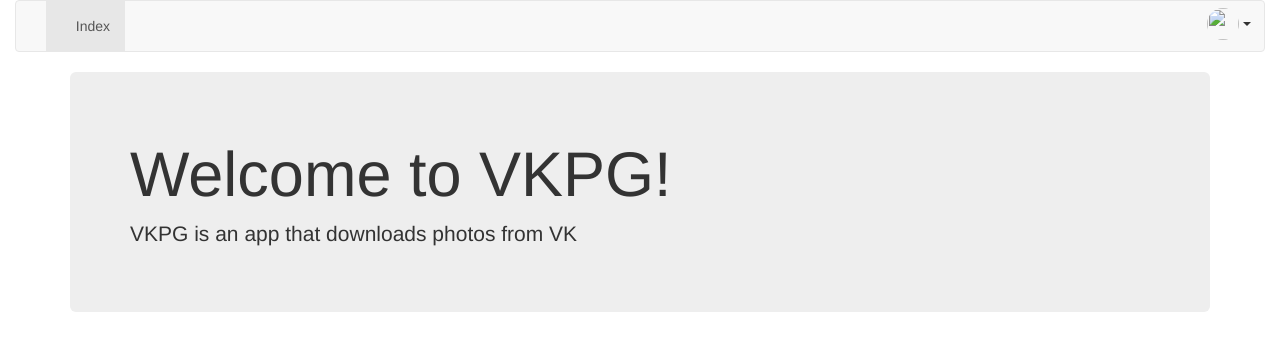
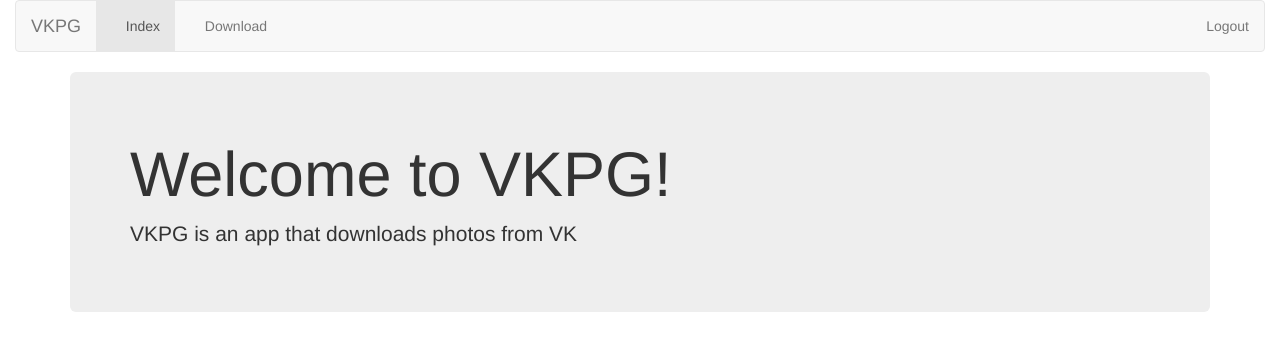
Before and after one commit to Suenweek/vkpg, a Flask app: page / in a window 1280 px wide. Shown: the top 351 px of the page. Run offline with Flask 2, Linux system fonts and the light colour scheme; a user stored in the database is signed in; some libraries are stand-ins or nearby versions; some web fonts are replaced.

Commit message:
- Refactor VkUser model to use access_token - Better UI

```diff
--- a/app/__init__.py
+++ b/app/__init__.py
@@ -25,5 +25,7 @@
 # LoginManager
 lm = LoginManager(app)
 lm.login_view = "login"
+lm.login_message_category = "warning"
+
 
 from . import routes
--- a/app/config.py
+++ b/app/config.py
@@ -2,6 +2,7 @@
 
 
 # Common
+APP_NAME = "VKPG"
 SECRET_KEY = os.environ.get("VKPG_SECRET_KEY")
 DEBUG = os.environ.get("VKPG_DEBUG")
 LOG_DIR = "log"
--- a/app/models.py
+++ b/app/models.py
@@ -5,13 +5,11 @@
     """
     Represents a user
     """
-    def __init__(self, id, access_token=None):
-        self.id = id
-        if access_token is not None:
-            self.access_token = access_token
+    def __init__(self, access_token):
+        self.access_token = access_token
 
     def __repr__(self):
-        return "<User(id='%s')>" % self.id
+        return "<VkUser()>"
 
     @property
     def is_authenticated(self):
@@ -26,7 +24,7 @@
         return False
 
     def get_id(self):
-        return self.id
+        return self.access_token
 
     @property
     def access_token(self):
--- a/app/routes.py
+++ b/app/routes.py
@@ -11,15 +11,8 @@
 
 
 @lm.user_loader
-def load_user(user_id):
-    return VkUser(id=user_id)
-
-
-@app.route("/")
-@app.route("/index")
-@login_required
-def index():
-    return render_template("index.html")
+def load_user(access_token):
+    return VkUser(access_token=access_token)
 
 
 @app.route("/login")
@@ -28,7 +21,7 @@
         return redirect(url_for("index"))
     else:
         next_url = request.args.get("next") or url_for("index")
-        return render_template("login.html", next=next_url)
+        return redirect(url_for("login_oauth_vk", next=next_url))
 
 
 @app.route("/logout")
@@ -60,8 +53,20 @@
         flash("You denied the request to sign in", category="warning")
         return redirect(next_url)
 
-    user = VkUser(id=response["user_id"], access_token=response["access_token"])
+    user = VkUser(access_token=response["access_token"])
     login_user(user)
 
     flash("Successfully logged in", category="success")
     return redirect(next_url)
+
+
+@app.route("/")
+@app.route("/index")
+def index():
+    return render_template("index.html")
+
+
+@app.route("/download")
+@login_required
+def download():
+    return render_template("download.html")
--- a/app/templates/base.html
+++ b/app/templates/base.html
@@ -6,25 +6,17 @@
   <link rel="shortcut icon" href="{{ url_for('static', filename='img/favicon.ico') }}">
 
   <!-- Title -->
-  {% if title %}
-    <title>{{ title }} | {{ config.APP_NAME }}</title>
-  {% else %}
-    <title>{{ config.APP_NAME }}</title>
-  {% endif %}
+  <title>{{ config.APP_NAME }}</title>
 
   <!-- Styles -->
-  <link rel="stylesheet" type="text/css" href="{{ url_for('static', filename='css/base.css') }}">
   {% block styles %}
   {% endblock %}
 
   <!-- JQuery -->
   <script type="text/javascript" src="https://code.jquery.com/jquery-1.11.1.min.js"></script>
 
-  <!-- Bootstrap -->
-  <!--<link rel="stylesheet" href="https://maxcdn.bootstrapcdn.com/bootstrap/3.3.7/css/bootstrap.min.css" integrity="sha384-BVYiiSIFeK1dGmJRAkycuHAHRg32OmUcww7on3RYdg4Va+PmSTsz/K68vbdEjh4u" crossorigin="anonymous">-->
-
-  <!-- Bootstrap theme -->
-  <link rel="stylesheet" href="https://bootswatch.com/3/united/bootstrap.min.css">
+  <!-- Bootstrap with theme -->
+  <link rel="stylesheet" href="https://bootswatch.com/3/cerulean/bootstrap.min.css">
 
   <!-- Latest compiled and minified JavaScript -->
   <script src="https://maxcdn.bootstrapcdn.com/bootstrap/3.3.7/js/bootstrap.min.js" integrity="sha384-Tc5IQib027qvyjSMfHjOMaLkfuWVxZxUPnCJA7l2mCWNIpG9mGCD8wGNIcPD7Txa" crossorigin="anonymous"></script>
--- /dev/null
+++ b/app/templates/download.html
@@ -0,0 +1,5 @@
+{% extends "base.html" %}
+
+{% block content %}
+  <h1>Coming soon...</h1>
+{% endblock %}
--- a/app/templates/navbar.html
+++ b/app/templates/navbar.html
@@ -16,33 +16,29 @@
           Index
         </a>
       </li>
+      {% if g.user.is_authenticated %}
+        {% if request.path == "/download" %}
+          <li class="active">
+        {% else %}
+          <li>
+        {% endif %}
+          <a href="{{ url_for('download') }}" name="index">
+            <span class="glyphicon glyphicon-download"></span>
+            Download
+          </a>
+        </li>
+      {% endif %}
     </ul>
     <ul class="nav navbar-nav navbar-right">
       {% if g.user.is_authenticated %}
         <li>
-          <div class="dropdown">
-            <div class="btn dropdown-toggle" data-toggle="dropdown">
-              <img class="avatar img-circle" src="{{ g.user.avatar_url }}"
-                   width="32" height="32"/>
-              <span>{{ g.user.name }}</span>
-              <span class="caret"></span>
-            </div>
-            <ul class="dropdown-menu">
-              <li>
-                <a href="{{ url_for('logout') }}" name="logout">
-                  <span class="glyphicon glyphicon-log-out"></span>
-                  Logout
-                </a>
-              </li>
-            </ul>
-          </div>
+          <a href="{{ url_for('logout') }}" name="logout">
+            <span class="glyphicon glyphicon-log-out"></span>
+            Logout
+          </a>
         </li>
       {% else %}
-        {% if request.path == "/login" %}
-          <li class="active">
-        {% else %}
-          <li>
-        {% endif %}
+        <li>
           <a href="{{ url_for('login') }}" name="login">
             <span class="glyphicon glyphicon-log-in"></span>
             Login
```
